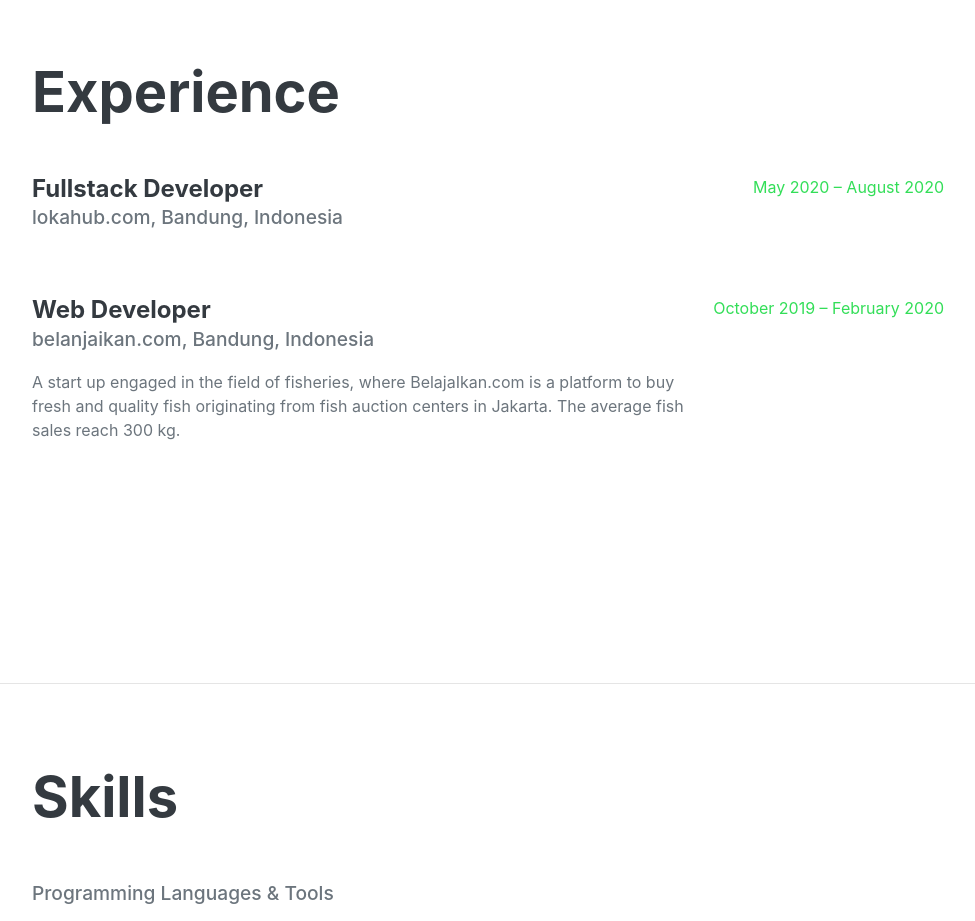
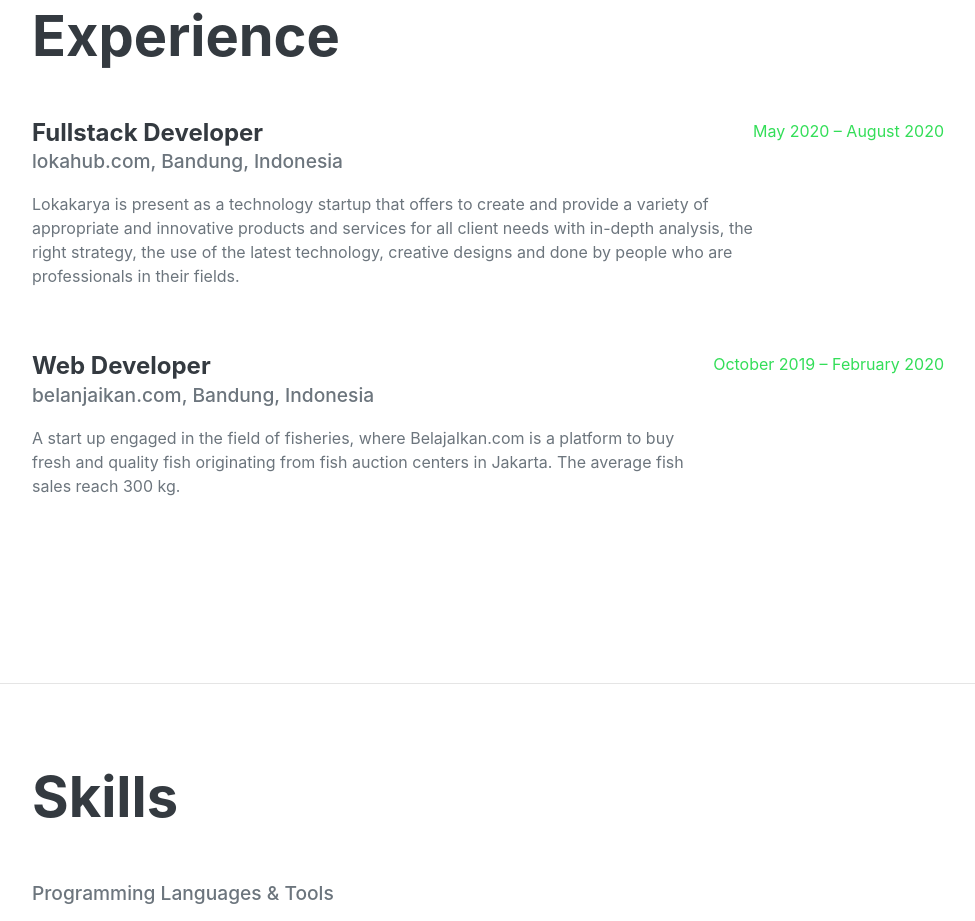
Before and after one commit to haloapping/haloapping.github.io, a plain HTML site: page index.html in a window 1280 px wide. Shown: the part 1793-2714 px from the top of the page, without its empty margins (288-1263 px from the left). Drawn offline with Linux system fonts and the light colour scheme.

Commit message:
edit description for experience

```diff
--- a/index.html
+++ b/index.html
@@ -161,9 +161,10 @@
                         </div>
 
                         <p>
-                            <!-- A start up engaged in the field of fisheries, where BelajaIkan.com is a platform to buy
-                            fresh and quality fish originating from fish auction centers in Jakarta. The average fish
-                            sales reach 300 kg. -->
+                            Lokakarya is present as a technology startup that offers to create and provide a variety
+                            of appropriate and innovative products and services for all client needs with in-depth
+                            analysis, the right strategy, the use of the latest technology, creative designs and done by
+                            people who are professionals in their fields.
                         </p>
                     </div>
 
```
